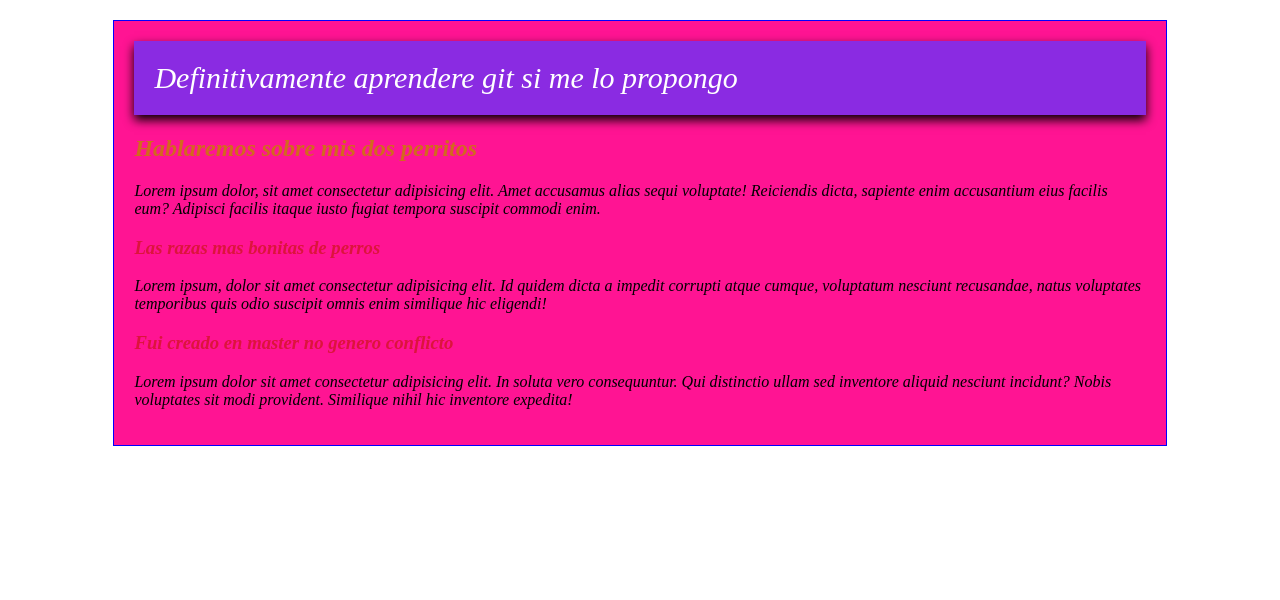
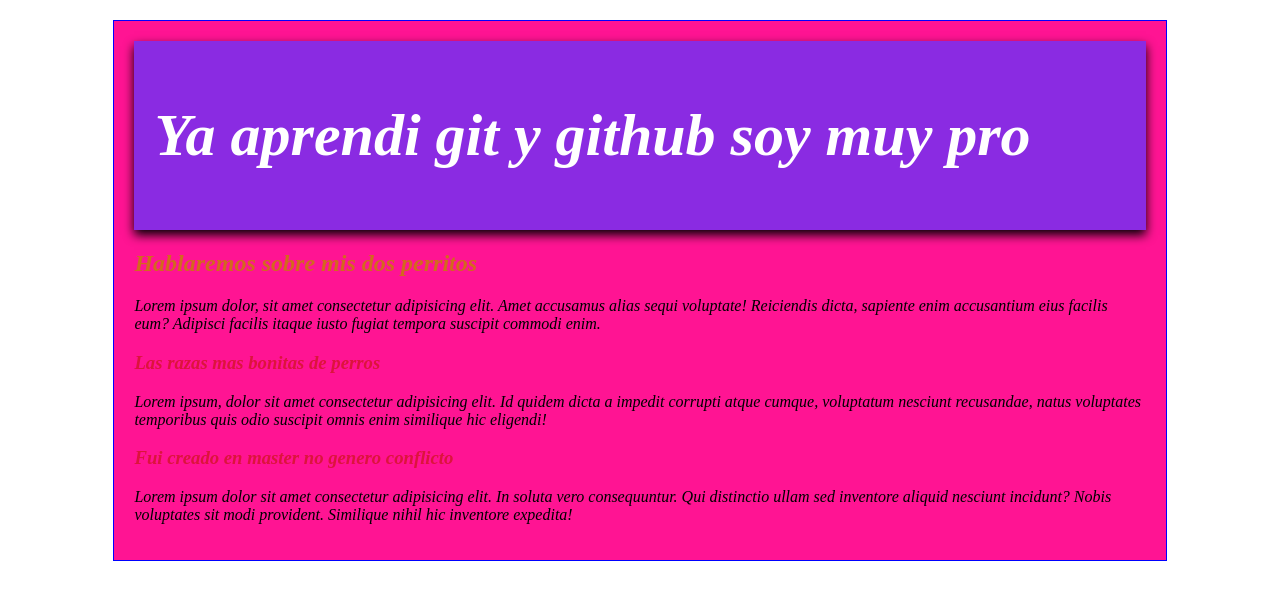
Before and after one commit to carlospache98/blog_site_bitacora, a plain HTML site: page index.html in a window 1280 px wide. Drawn offline with Linux system fonts and the light colour scheme.

Commit message:
Cambio de titulo y agregamos h1
Cambiamos el titulo por aprendiendo git y agregamos la etiqueta h1 para que se vea bien el encabezado :D

```diff
--- a/index.html
+++ b/index.html
@@ -3,13 +3,13 @@
 <head>
     <meta charset="UTF-8">
     <meta name="viewport" content="width=device-width, initial-scale=1.0">
-    <title>Document</title>
+    <title>Aprendiendo git</title>
     <link rel="stylesheet" href="css/estilos.css">
 </head>
 <body>
     <div class="main">
         <div class="encabezado">
-            Definitivamente aprendere git si me lo propongo
+            <h1>Ya aprendi git y github soy muy pro</h1>
         </div>
         <h2>Hablaremos sobre mis dos perritos</h2>
         <p>Lorem ipsum dolor, sit amet consectetur adipisicing elit. Amet accusamus alias sequi voluptate! Reiciendis dicta, sapiente enim accusantium eius facilis eum? Adipisci facilis itaque iusto fugiat tempora suscipit commodi enim.</p>
```
